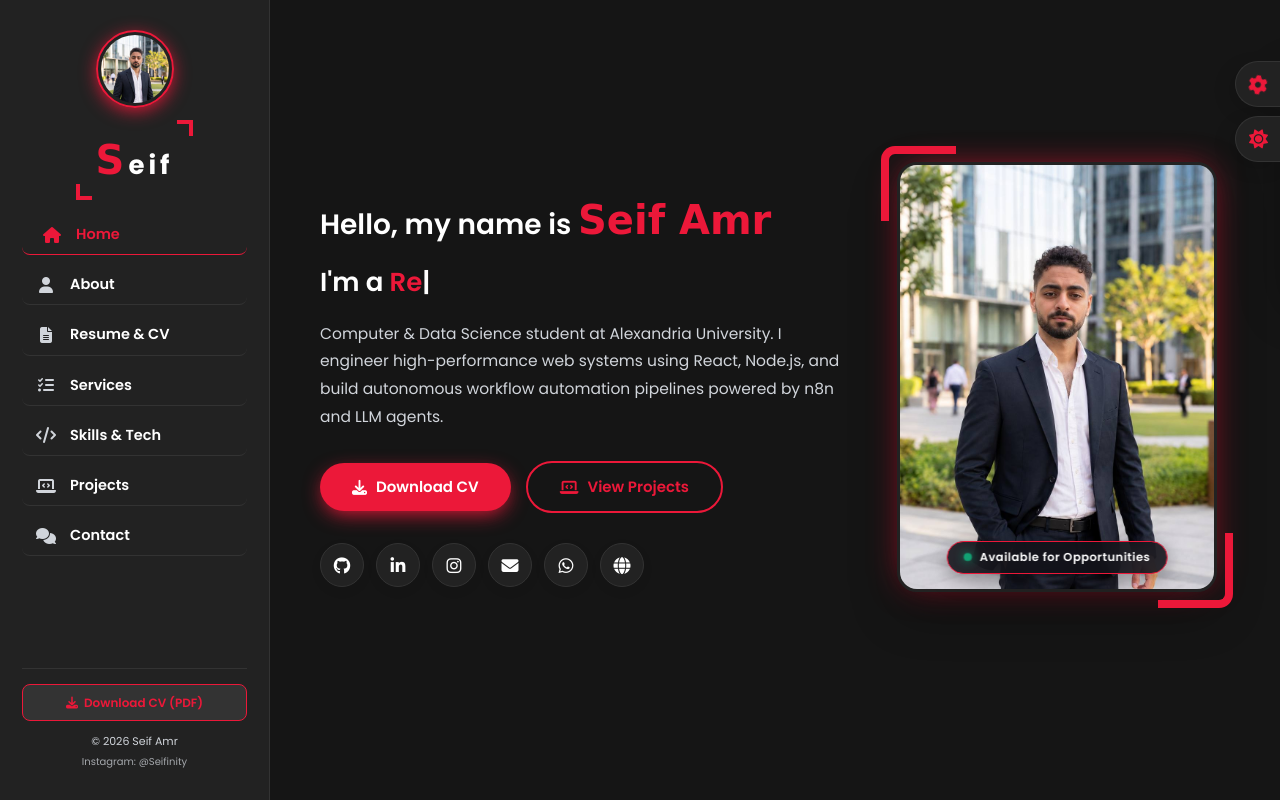
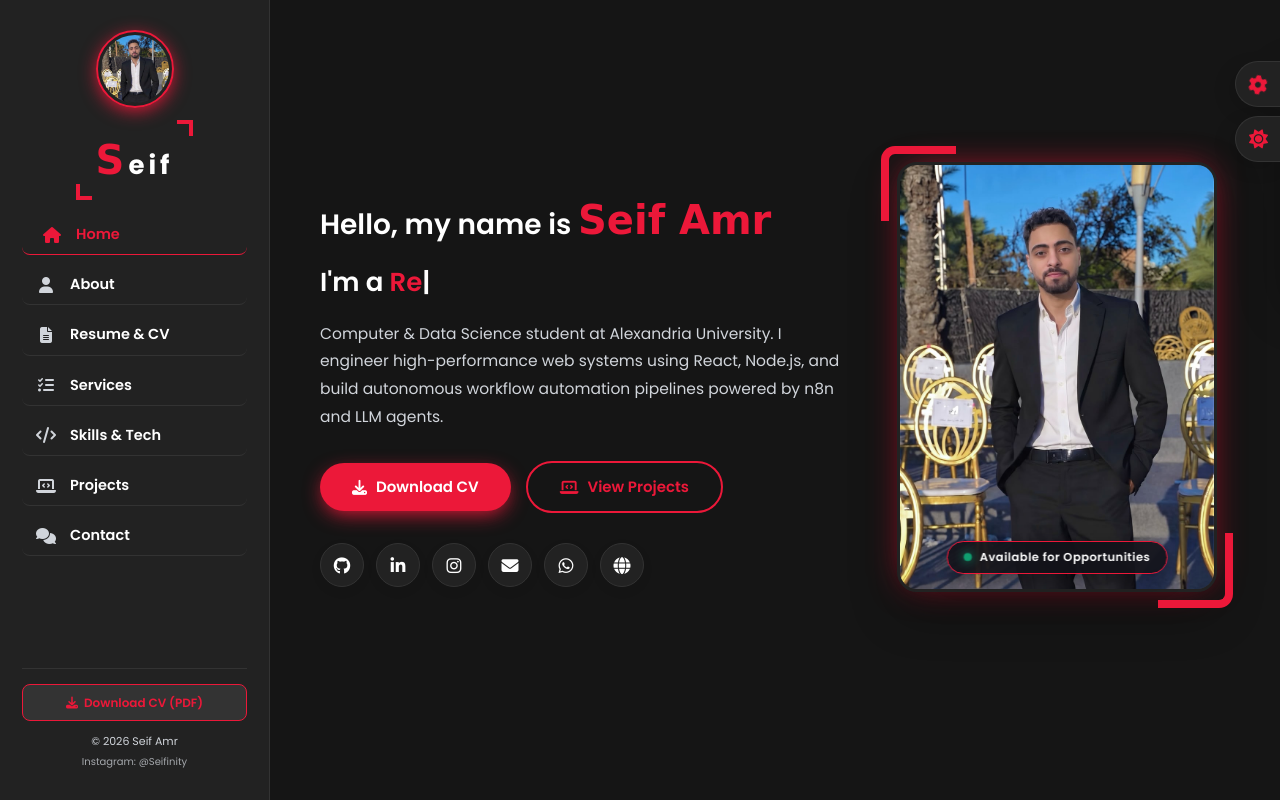
Before and after one commit to Seif-83/portfolio, a plain HTML site: page public/index.html in a window 1280 px wide. Drawn offline with nearby package versions, Linux system fonts and the light colour scheme; a web font is replaced by a local one.

Commit message:
fix: display Seif.jpeg instead of Seif.jpg

```diff
--- a/public/index.html
+++ b/public/index.html
@@ -7,13 +7,13 @@
   <meta name="description" content="Portfolio and Resume of Seif Amr — Full-Stack Web Developer &amp; Computer and Data Science student at Alexandria University. Skilled in React, Node.js, Express, MongoDB, RESTful APIs, and AI automation pipelines with n8n.">
 
   <!-- Favicon / OpenGraph Meta -->
-  <link rel="icon" href="public/Seif.jpg" type="image/jpg">
-  <link rel="apple-touch-icon" href="public/Seif.jpg">
+  <link rel="icon" href="public/Seif.jpeg" type="image/jpeg">
+  <link rel="apple-touch-icon" href="public/Seif.jpeg">
   <meta property="og:title" content="Seif Amr | Full-Stack Web Developer">
   <meta property="og:description" content="Computer and Data Science student at Alexandria University specializing in Full-Stack Web Development, RESTful APIs, and AI automation.">
-  <meta property="og:image" content="public/Seif.jpg">
+  <meta property="og:image" content="public/Seif.jpeg">
   <meta name="twitter:card" content="summary_large_image">
-  <meta name="twitter:image" content="public/Seif.jpg">
+  <meta name="twitter:image" content="public/Seif.jpeg">
 
   <!-- Google Fonts: Poppins & Clicker Script -->
   <link rel="preconnect" href="https://fonts.googleapis.com">
@@ -1734,7 +1734,7 @@
         <!-- Brand Logo with Profile Avatar & Cursive Accent Initial -->
         <div class="logo">
           <div class="aside-avatar-wrap">
-            <img src="public/Seif.jpg" onerror="if(!this.dataset.tried){this.dataset.tried='1';this.src='Seif.jpg';}" alt="Seif Amr" class="aside-avatar">
+            <img src="public/Seif.jpeg" onerror="if(!this.dataset.tried){this.dataset.tried='1';this.src='Seif.jpeg';}" alt="Seif Amr" class="aside-avatar">
           </div>
           <a href="#home"><span>S</span>eif</a>
         </div>
@@ -1809,7 +1809,7 @@
             <!-- Profile Photo Box with Floating Bracket Corners & Status Badge -->
             <div class="home-img padd-15">
               <div class="img-box">
-                <img src="public/Seif.jpg" onerror="if(!this.dataset.tried){this.dataset.tried='1';this.src='Seif.jpg';}" alt="Seif Amr" class="profile-img">
+                <img src="public/Seif.jpeg" onerror="if(!this.dataset.tried){this.dataset.tried='1';this.src='Seif.jpeg';}" alt="Seif Amr" class="profile-img">
                 <div class="profile-badge">
                   <span class="status-dot"></span>
                   <span>Available for Opportunities</span>
```
Also changed, not shown: index.html (+2 -2 lines), public/sidebar.html (+6 -6 lines), sidebar.html (+5 -5 lines).
